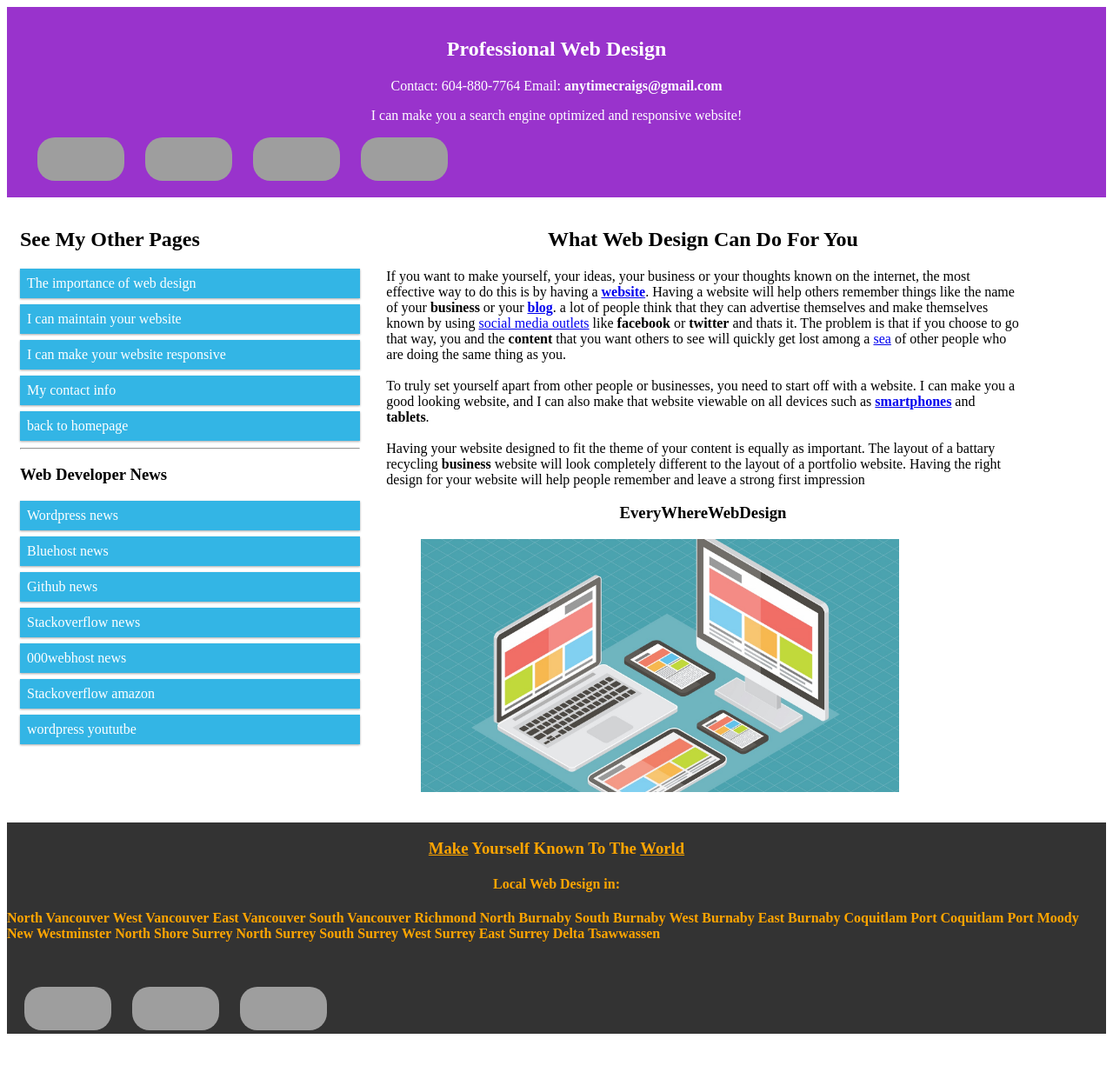
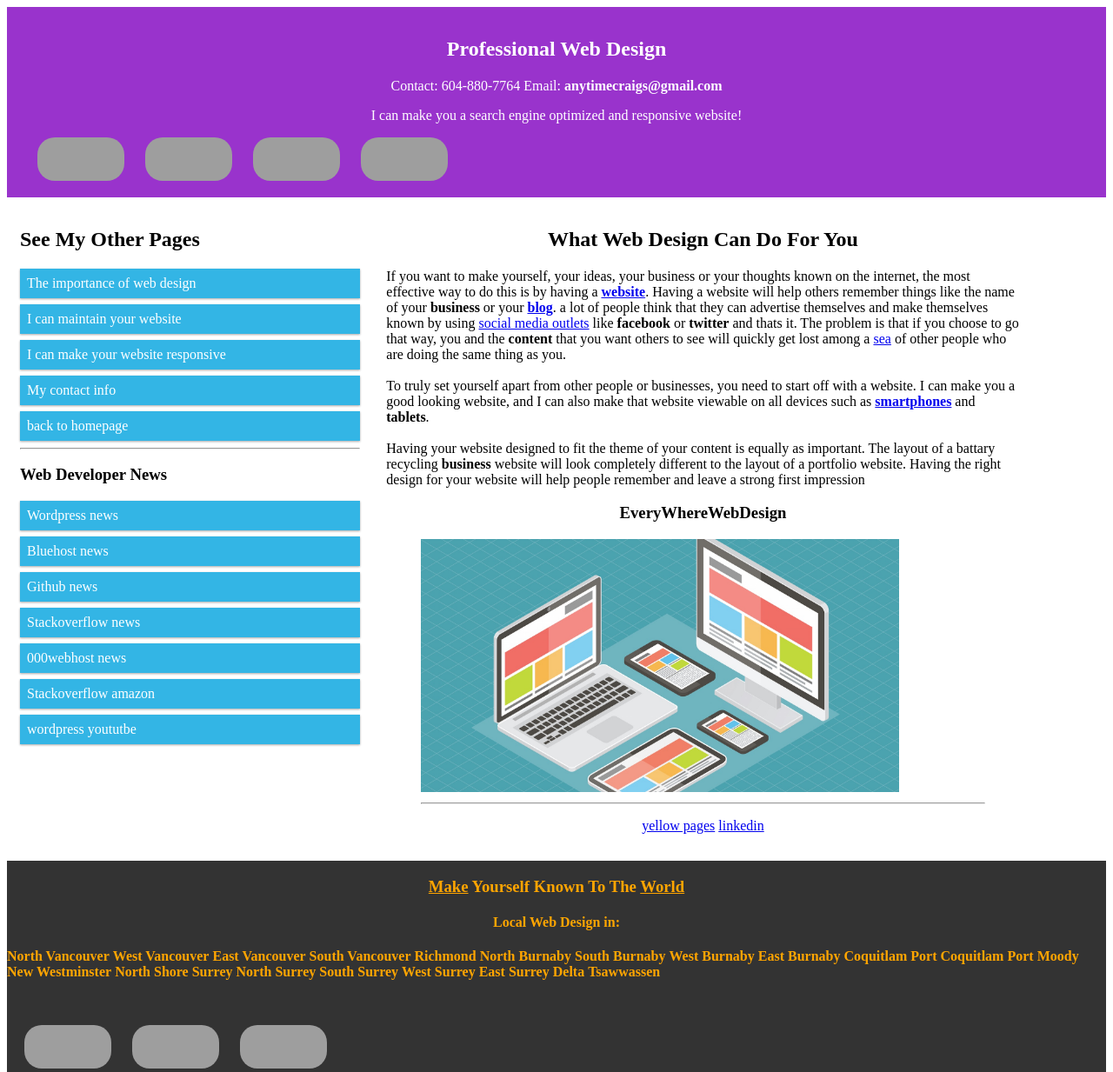
Before and after one commit to kogamikirito/kogamikirito.github.io, a Jekyll site: the page web importance/index.html, which Jekyll copies as it is, in a window 1280 px wide, cut to the strip 0-1233 px from the top of the page. Shown: the whole strip at 87% size. Built offline with Jekyll 4.4.1, drawn with Linux system fonts in a browser that asks for light colours; before the commit the page ends 1189 px from its top, so only the background shows below that; grey boxes are pictures that could not be loaded.

Commit message:
added two links

```diff
--- a/web importance/index.html
+++ b/web importance/index.html
@@ -263,8 +263,13 @@
 
     <a href="http://www.w3schools.com">
 <figure>
-<img src="http://kogamikirito.github.io/images/webdesign.png" class="type" alt="web design" width="550" height="400" border="0"></a>
-
+<img src="http://kogamikirito.github.io/images/webdesign.png" class="type" alt="web design" width="550" height="400" border="0"></a
+        </figure>
+    <hr>
+    <p style="text-align:center;">
+      <a href="https://www.yellowpages.ca/bus/British-Columbia/Port-Coquitlam/Everywhere-Web-Design/101683622.html?what=web+design&where=Port+Coquitlam%2C+BC&useContext=true">yellow pages</a>
+        <a href="http://linkedin.com">linkedin</a>
+    </p>
         </section>
 
 
```
